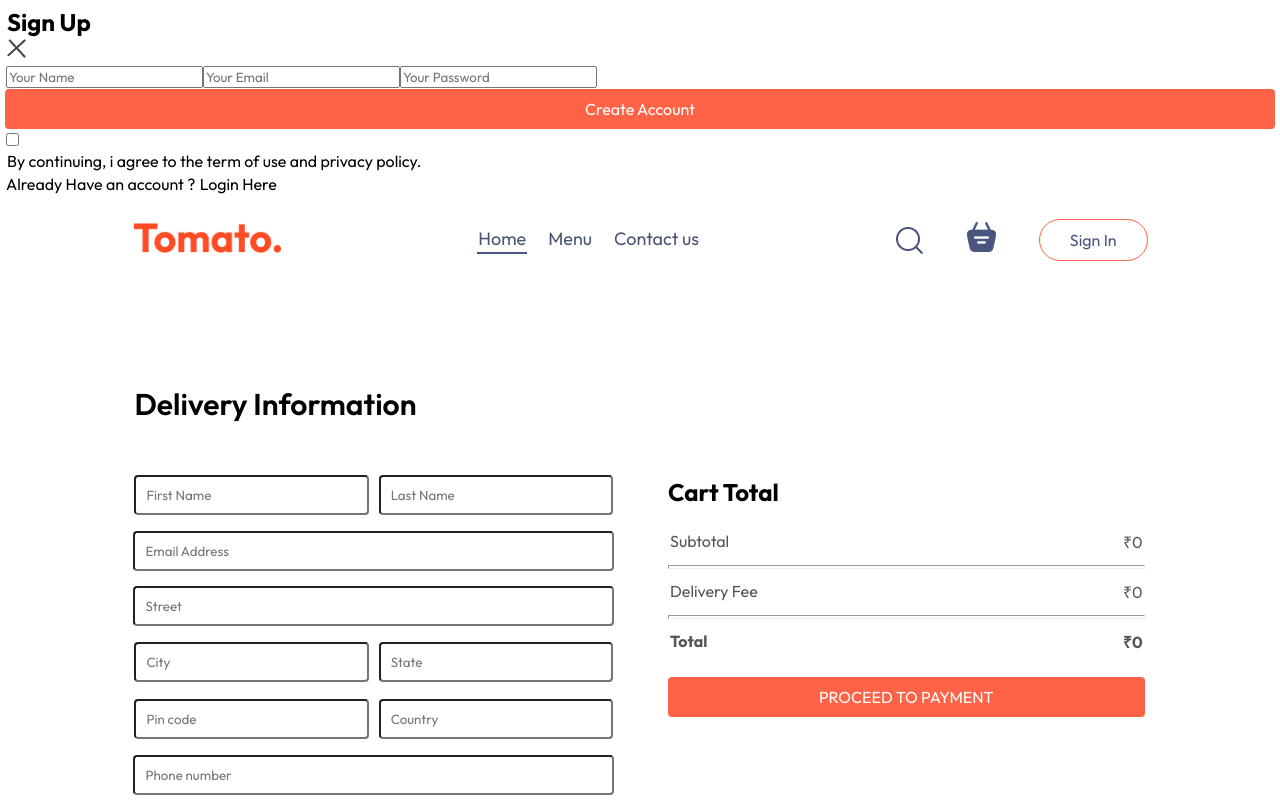
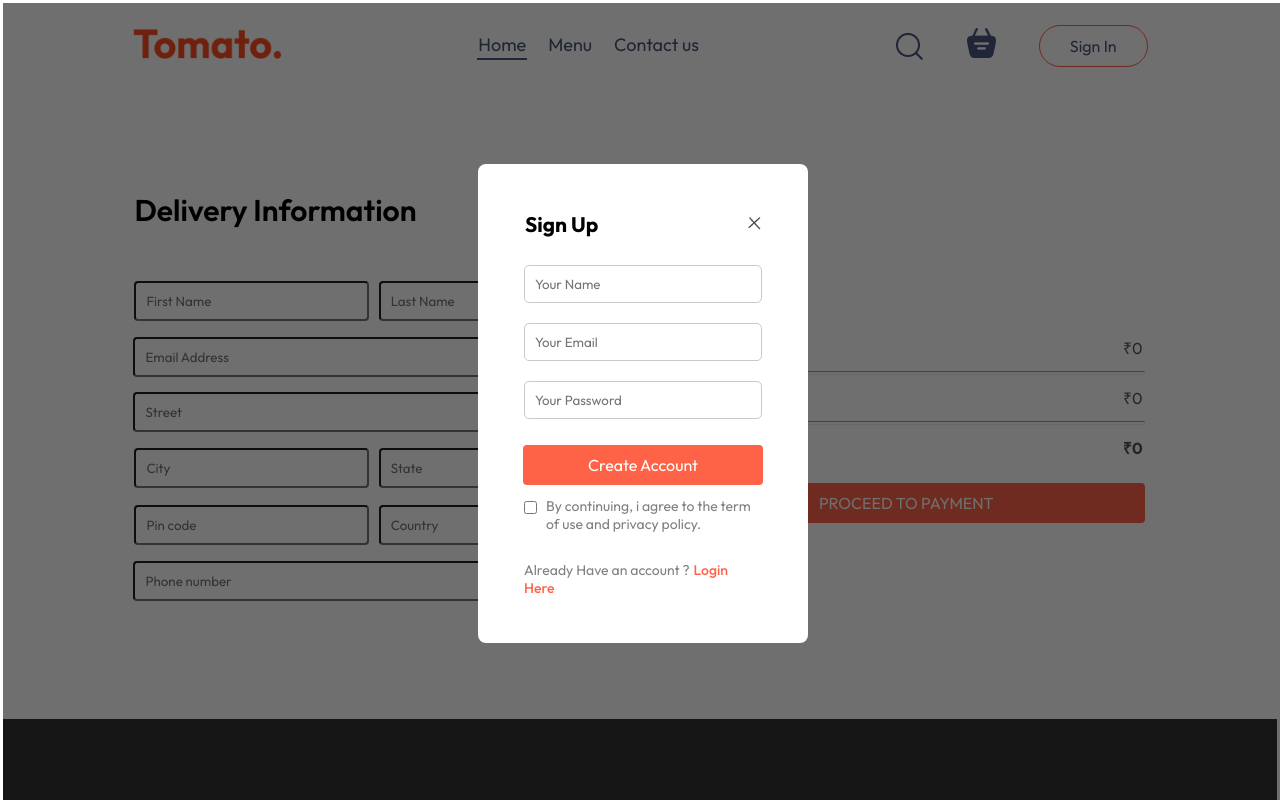
Before and after one commit to Sahil133101/FoodDelivery, a React (Vite) app in the folder frontend/: page /order in a window 1280 px wide. Both pictures are taken after a click on the button "Sign In". Shown: the top 800 px of the page. Built offline with nearby package versions, Linux system fonts and the light colour scheme.

Commit message:
LoginPage

```diff
--- a/frontend/src/components/LoginPop-up/LoginPopUP.css
+++ b/frontend/src/components/LoginPop-up/LoginPopUP.css
@@ -0,0 +1,59 @@
+.loginPop{
+    position: absolute;
+    z-index: 1;
+    width: 100%;
+    height: 100%;
+    background-color: #00000090;
+    display: grid;
+}
+.Container{
+    place-self: center;
+    width: max(23vw, 330px);
+    color: #808080;
+    background-color: white;
+    display: flex;
+    flex-direction: column;
+    gap:25px;
+    padding: 45px 45px;
+    border-radius:8px;
+    font-size: 14px;
+    animation: fadeIn 0.5s;
+}
+.title{
+    display: flex;
+    justify-content: space-between;
+    align-items: center;
+    color: black;
+}
+
+.title img{
+    width: 15px;
+    cursor: pointer;
+
+}
+.login-popup-input{
+    display: flex;
+    flex-direction: column;
+    gap:20px;
+
+}
+.login-popup-input input{
+    outline: none;
+    border: 1px solid #c9c9c9;
+    padding:10px;
+    border-radius: 5px;
+}
+.loginPopUp-condition{
+    display: flex;
+    align-items: start;
+    gap:8px;
+    margin-top: -15px;
+}
+.loginPopUp-condition input{
+    margin-top: 5px;
+}
+.loginPop p span{
+    color: tomato;
+    font-weight: 500;
+    cursor: pointer;
+}
--- a/frontend/src/components/LoginPop-up/LoginPopUP.jsx
+++ b/frontend/src/components/LoginPop-up/LoginPopUP.jsx
@@ -7,7 +7,7 @@ const LoginPopUP = ({setshowLogin}) => {
   return (
     <div className="loginPop">
         <form className='Container'>
-          <div className="titel">
+          <div className="title">
 <h2> {current}</h2>
 <img onClick={()=> setshowLogin(false)} src ={assets.cross_icon} />
           </div>
```
